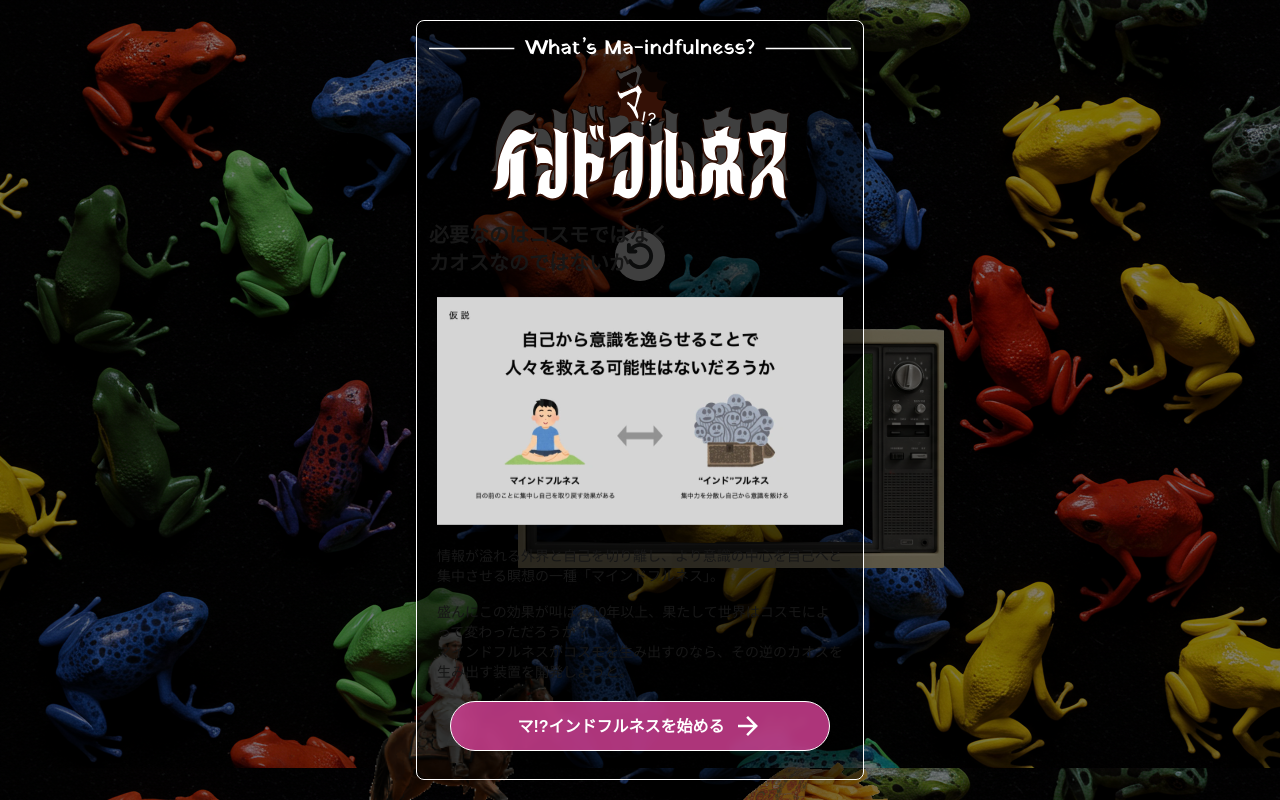
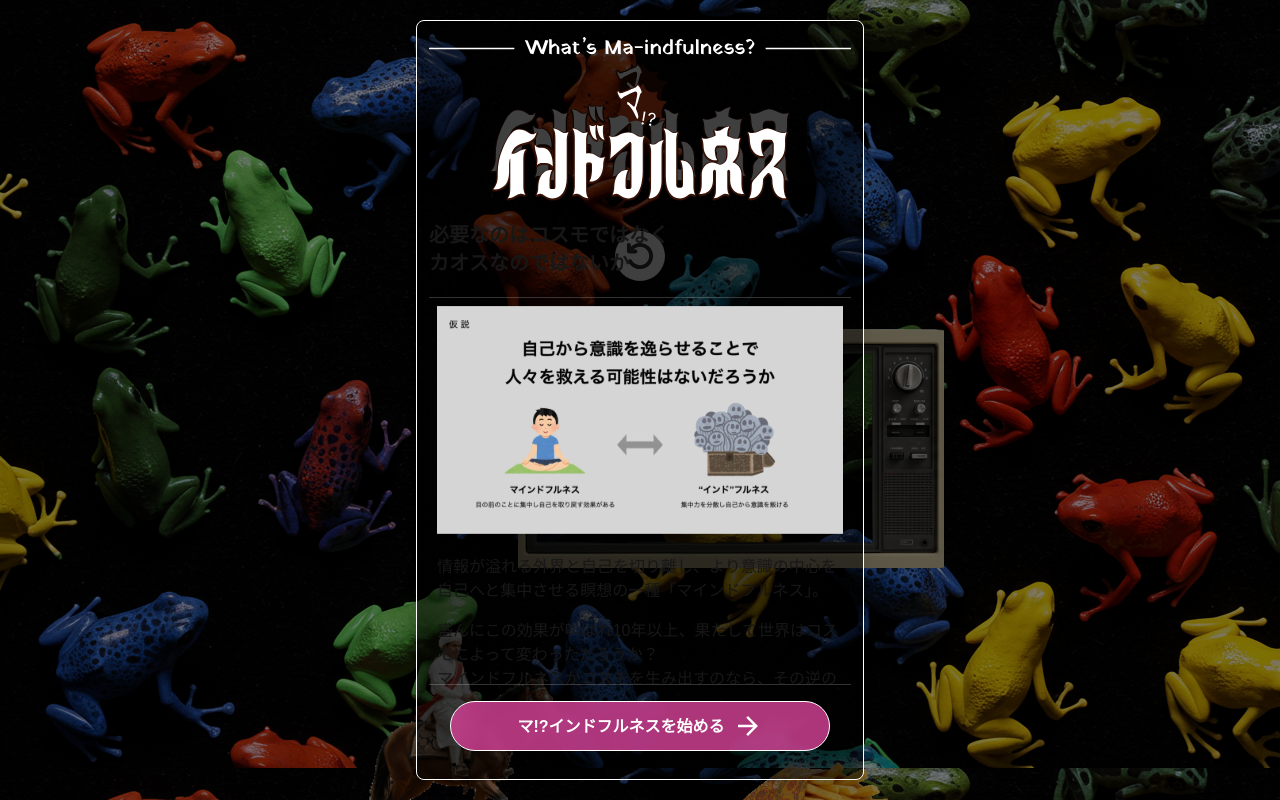
Before and after one commit to gentixyann/indofullness-app, a Next.js app: page / in a window 1280 px wide. Shown: the top 800 px of the page. Built offline with nearby package versions, Linux system fonts and the light colour scheme.

Commit message:
modalのscrollableエリアの上下にborder追加

```diff
--- a/components/Modal.tsx
+++ b/components/Modal.tsx
@@ -68,7 +68,7 @@ export default function Modal({ onClose }: ModalProps) {
         </div>
 
         {/* スクロール可能なコンテンツ */}
-        <div className="scrollable overflow-y-auto max-h-[50vh] px-2 text-sm">
+        <div className="scrollable overflow-y-auto max-h-[50vh] p-2 text-s border-t border-b border-white/20">
           <Image
             src="/images/modal/slide_image.svg"
             alt="スライド画像"
```
